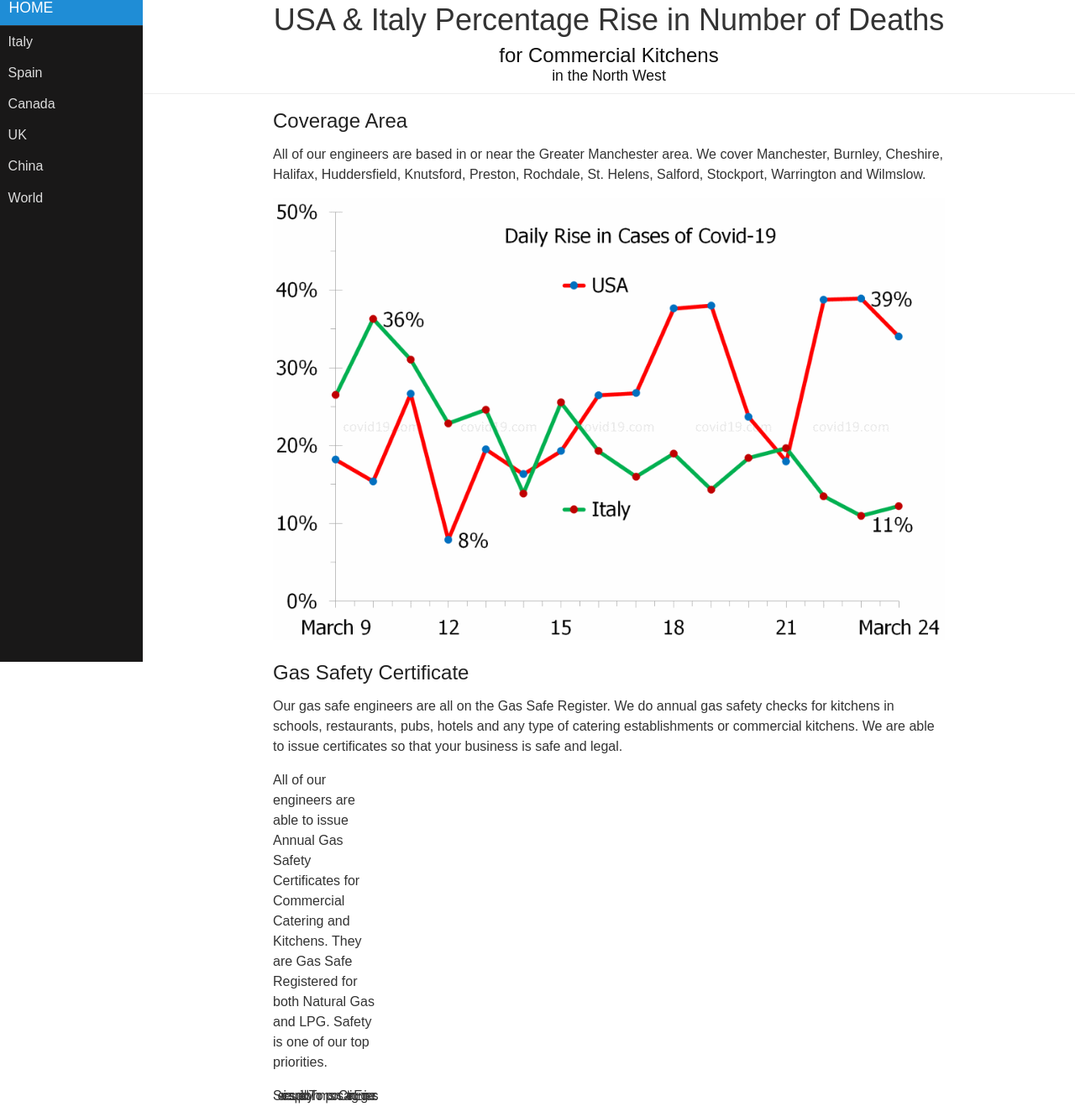
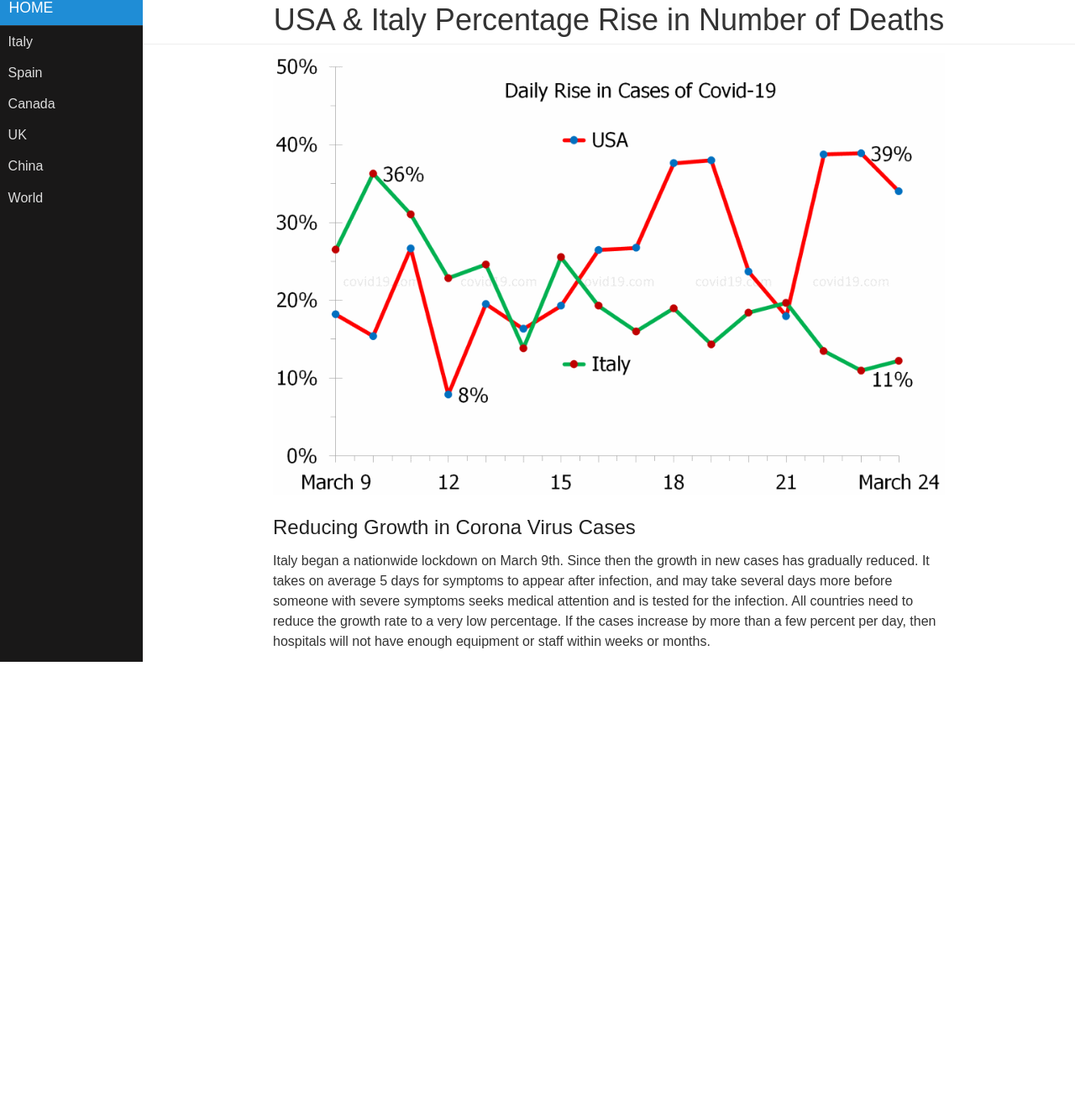
Before and after one commit to paulito1/vidco-master, a plain HTML site: page index.html in a window 1280 px wide. Shown: the part 12-1342 px from the top of the page at 84% size. After the commit the page ends 878 px from the top, so only its background shows below. Drawn offline with Linux system fonts and the light colour scheme.

Commit message:
Update index.html

```diff
--- a/index.html
+++ b/index.html
@@ -56,48 +56,24 @@ Pure v0.6.0
 
 			<h1>USA & Italy Percentage Rise in Number of Deaths
 			</h1>
-            <h2>for Commercial Kitchens</h2>
-			<h3>in the North West</h3>
-
-
         </div>
 
         <div class="content">
-
-
-			<h2 class="content-subhead">Coverage Area</h2>
-            <p> All of our engineers are based in or near the Greater Manchester area. We cover Manchester, Burnley, Cheshire, Halifax, Huddersfield, Knutsford, Preston, Rochdale, St. Helens, Salford, Stockport, Warrington and Wilmslow.</p>
-
 			<div class="pure-g" >
 			 <div class="pure-u-1-1"  >
 <img class="pure-img-responsive" src="img/coronagraph.png"  alt="Coverage" >
  </div> </div>
 
-             <h2 class="content-subhead">Gas Safety Certificate </h2>
+             <h2 class="content-subhead">Reducing Growth in Corona Virus Cases</h2>
             <p>
-			     Our gas safe engineers are all on the Gas Safe Register.  We do annual gas safety checks for kitchens in schools, restaurants, pubs, hotels and any type of catering establishments or commercial kitchens. We are able to issue certificates so that your business is safe and legal.
-			 </p>
+			    Italy began a nationwide lockdown on March 9th.  Since then the growth in new cases has gradually reduced.  It takes on average 5 days for symptoms to appear after infection, and may take several days more before someone with severe symptoms seeks medical attention and is tested for the infection.  All countries need to reduce the growth rate to a very low percentage.  If the cases increase by more than a few percent per day, then hospitals will not have enough equipment or staff within weeks or months.
 	<div class="pure-g" >
 				<div class="pure-u-1-5"  >
-		<div class="pure-u-4-5"  >
-		All of our engineers are able to issue Annual Gas Safety Certificates for Commercial Catering and Kitchens.  They are Gas Safe Registered for both Natural Gas and LPG. Safety is one of our top priorities.
-				</div>
+
 
 	</div>
 
-	<p>
-	Services supplied by Thompsons Catering Engineers.
-	</p>
-
-
-	<img class="pure-img-responsive" src="img/logotce.png" alt="Catering Repair Logo" >
-
-<br>
-	<img class="pure-img-responsive" src="img/logobox1.png"  alt="Rational Oven Hobart Mixer Classeq Dishwasher Logos" >  Thompsons Catering Engineers, 15 Peach Bank House, Middleton, M24 1BG, Manchester, UK
-
-
-
-        </div>
+         </div>
     </div>
 </div>
 
```
